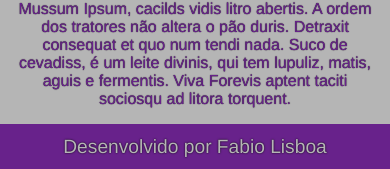
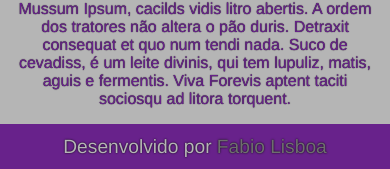
Before and after one commit to lisboadivalu/jhomila, a PHP site: page / in a window 390 px wide. Shown: the part 1285-1454 px from the top of the page. Run offline with PHP 8.4, Linux system fonts and the light colour scheme.

Commit message:
anchor com cor diferente

```diff
--- a/public/asset/css/style.css
+++ b/public/asset/css/style.css
@@ -197,6 +197,7 @@ footer a {
     text-decoration: none;
     color: #B5B5B5;
 }
+
 footer a:hover {
     text-decoration: none;
     color: #8B8378;
@@ -314,6 +315,9 @@ footer a:hover {
         width: 95vw;
     }
 
-
+    footer a {
+        text-decoration: none;
+        color: #6e6e6e;
+    }
 
 }
```
